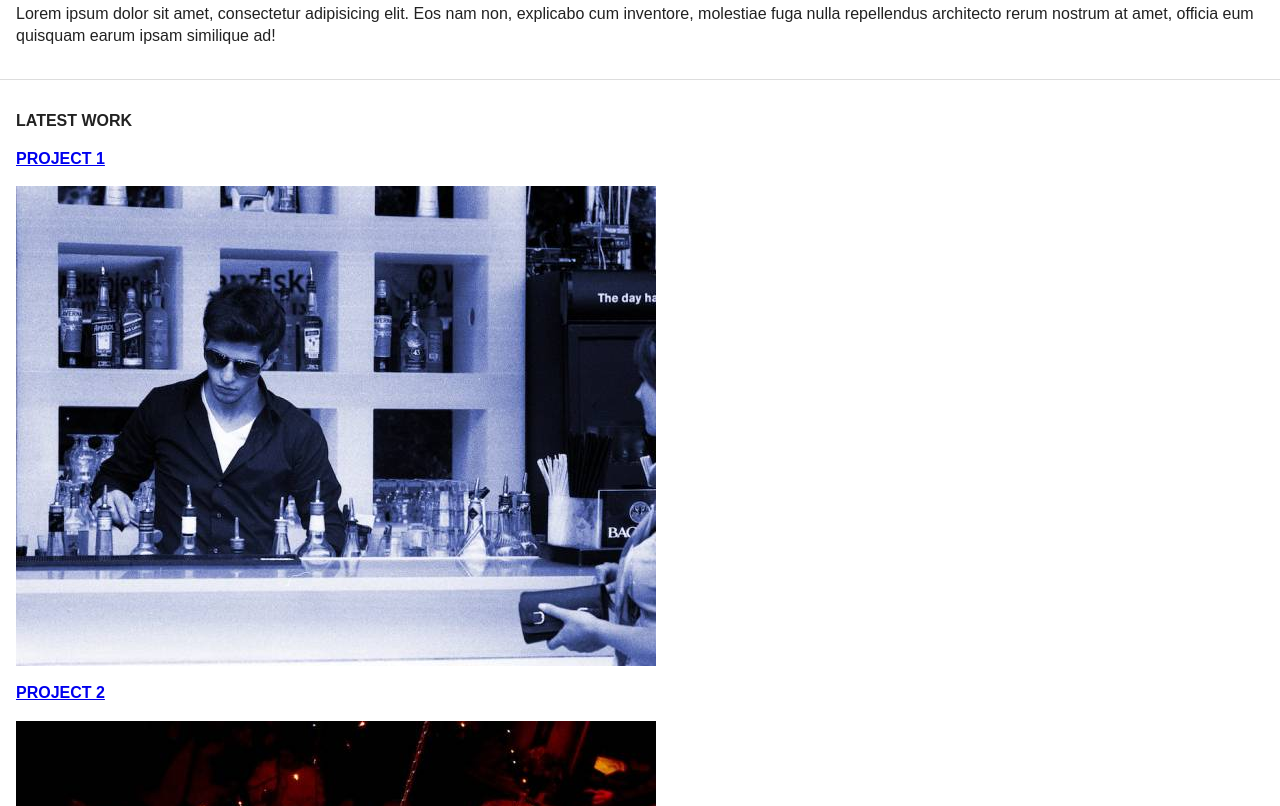
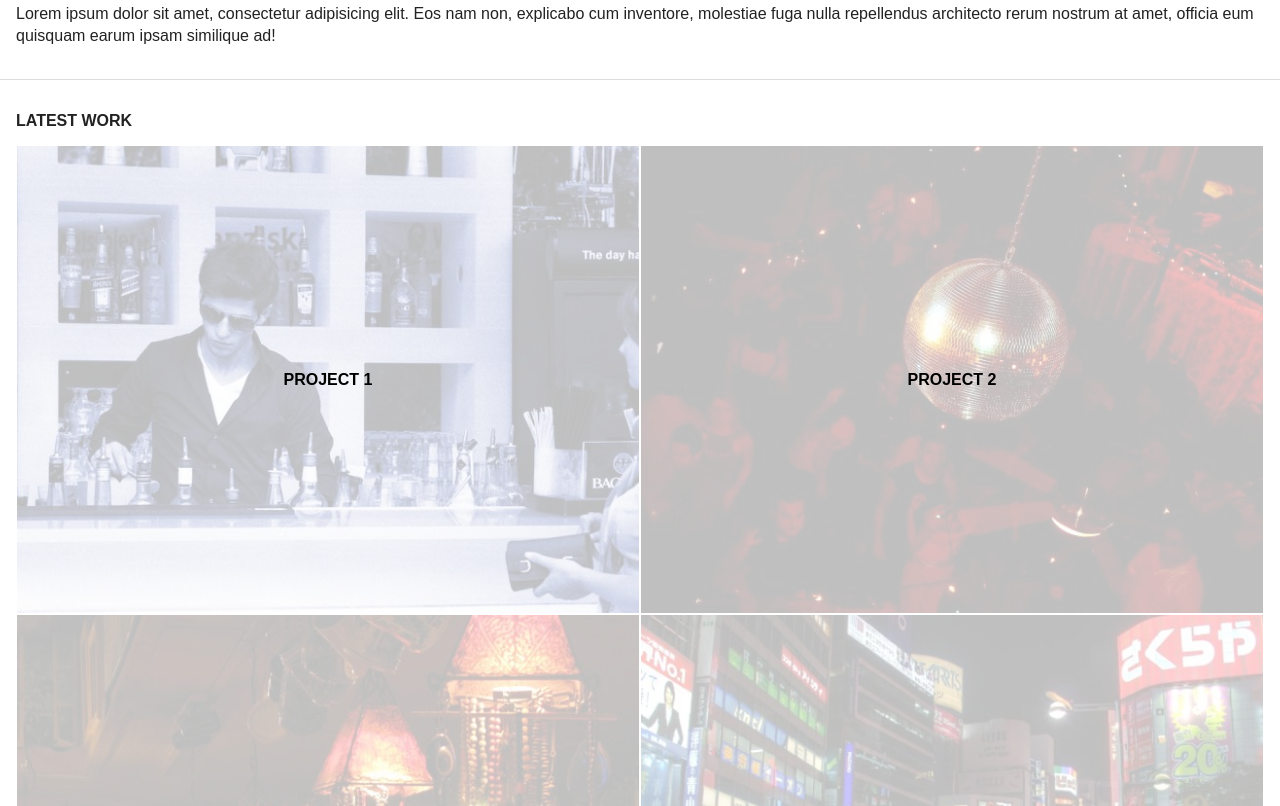
Before and after one commit to lfranklin0/random-design-v2, a plain HTML site: page index.html in a window 1280 px wide. Shown: the part 1074-1880 px from the top of the page. Drawn offline with nearby package versions, Linux system fonts and the light colour scheme.

Commit message:
Thumbnail CSS

```diff
--- a/css/main.css
+++ b/css/main.css
@@ -129,6 +129,7 @@ img {
   top: 0;
   left: 0;
   width: 100%;
+  z-index: 10;
 }
 
 .page-header h1 {
@@ -198,10 +199,40 @@ img {
   color: #000;
 }
 
+.project-thumb {
+  width: 50%;
+  float: left;
+  background-color: hsla(0, 100%, 100%, 0.75);
+  position: relative;
+}
 
+.project-thumb:hover {
+  background-color: hsla(0, 0%, 0%, 0.5);
+}
 
+.project-thumb img {
+  position: relative;
+  z-index: -10;
+  border: 1px solid white;
+}
 
+.project-thumb h3{
+  position: absolute;
+  top: 50%;
+  left: 50%;
+  transform: translate(-50%,-50%);
+  margin: 0;
+  text-align: center;
+  color: #000;
+}
 
+.project-thumb:hover h3 {
+  color: #fff;
+}
+
+.page-footer {
+  text-align: center;
+}
 
 
 /* ==========================================================================
--- a/index.html
+++ b/index.html
@@ -49,6 +49,7 @@
         <section class="page-section">
         <h2>LATEST WORK</h2>
 
+        <div class="clearfix">
           <a href="a">
             <article class="project-thumb">
               <h3>Project 1</h3>
@@ -92,6 +93,7 @@
             </article>
           </a>
         </section>
+      </div>
 
         <footer class="page-footer">
           <p>&copy; 2016 Random Design Co.</p>
```
